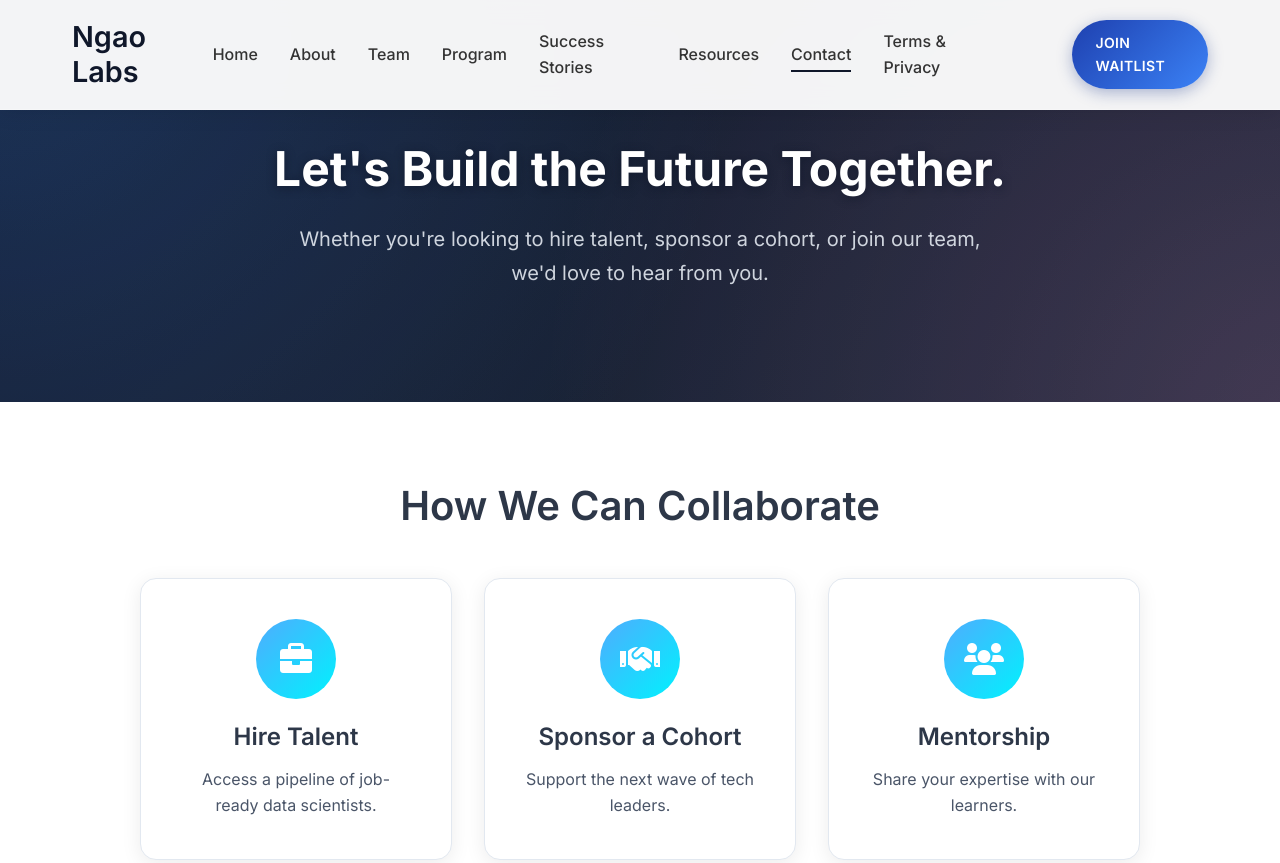
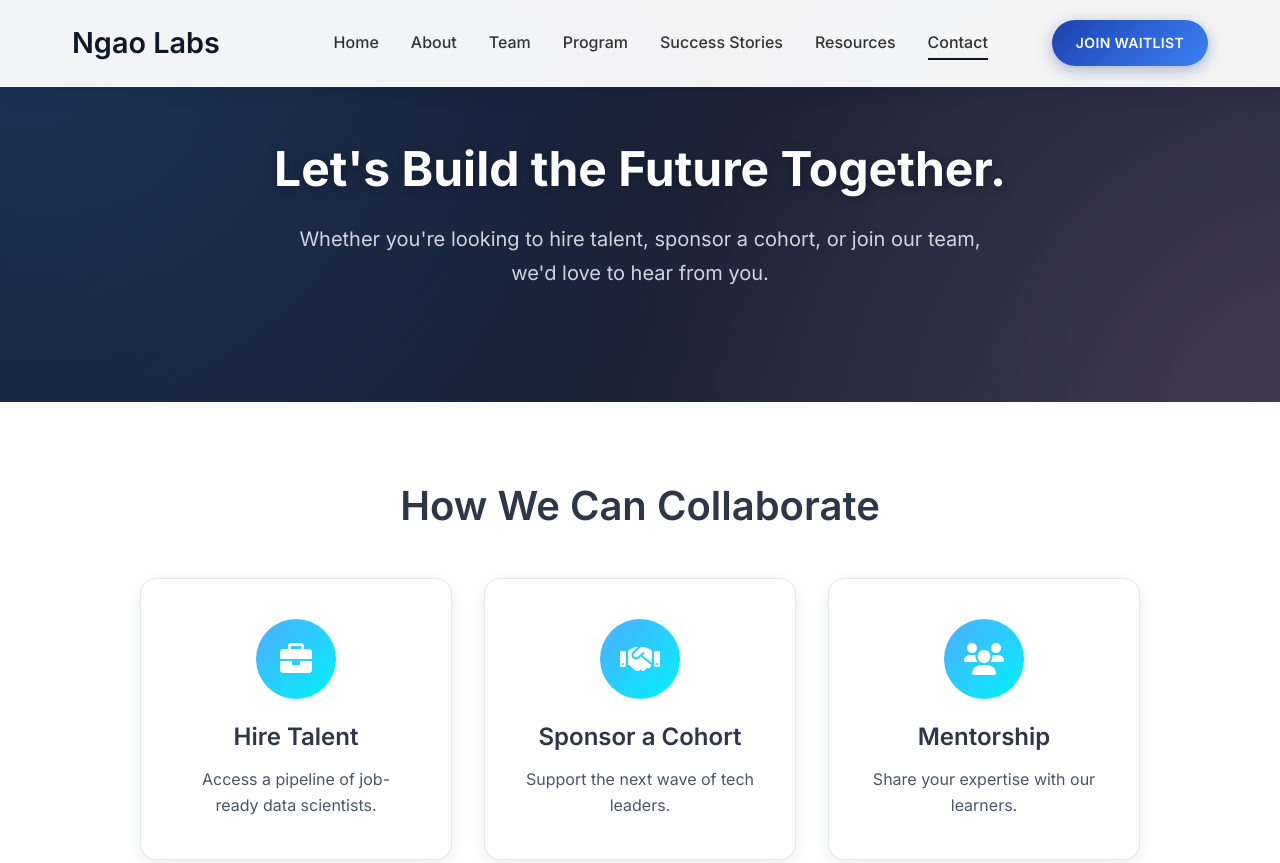
Before and after one commit to OyoriObegi/ngaolabs-website, a plain HTML site: page contact.html in a window 1280 px wide. Shown: the top 863 px of the page. Drawn offline with Linux system fonts and the light colour scheme.

Commit message:
Updated Nav Bar

```diff
--- a/contact.html
+++ b/contact.html
@@ -41,9 +41,6 @@
                 </li>
                 <li class="nav-item">
                     <a href="/contact" class="nav-link active">Contact</a>
-                </li>
-                <li class="nav-item">
-                    <a href="/legal" class="nav-link">Terms & Privacy</a>
                 </li>
                 <li class="nav-item">
                     <a href="/apply" class="nav-link apply-btn">Join Waitlist</a>
--- a/css/style.css
+++ b/css/style.css
@@ -151,6 +151,11 @@ ul {
     display: flex;
     justify-content: space-between;
     align-items: center;
+    gap: 3rem;
+}
+
+.nav-logo {
+    flex-shrink: 0;
 }
 
 .nav-logo h2{
@@ -164,10 +169,13 @@ ul {
     align-items: center;
     gap: 2rem;
     flex-wrap: nowrap;
+    flex: 1;
+    justify-content: flex-end;
+    margin-left: 2rem;
 }
 
 .nav-item:last-child {
-    margin-left: 3rem;
+    margin-left: 2rem;
 }
 
 .nav-item {
```
Also changed, not shown: apply.html (+0 -3 lines), blog.html (+0 -1 lines), blog/ai-ethics.html (+0 -1 lines), blog/cohort-1-capstone.html (+0 -1 lines), blog/data-visualization.html (+0 -1 lines), blog/incubation-programme.html (+0 -1 lines), blog/keynote-data-impact.html (+0 -1 lines), blog/zindi-challenges.html (+0 -1 lines), index.html (+0 -1 lines), team.html (+0 -1 lines).
